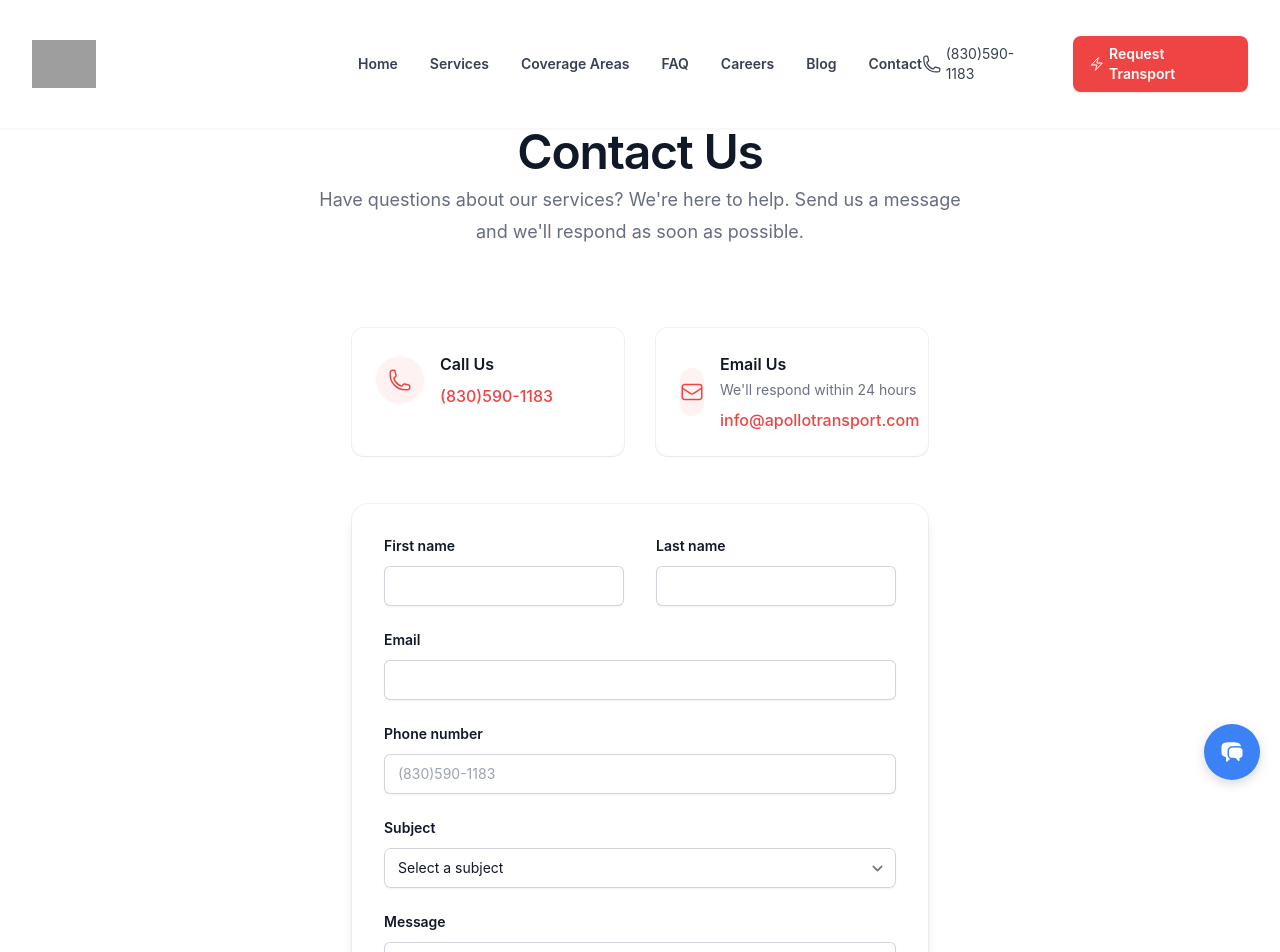
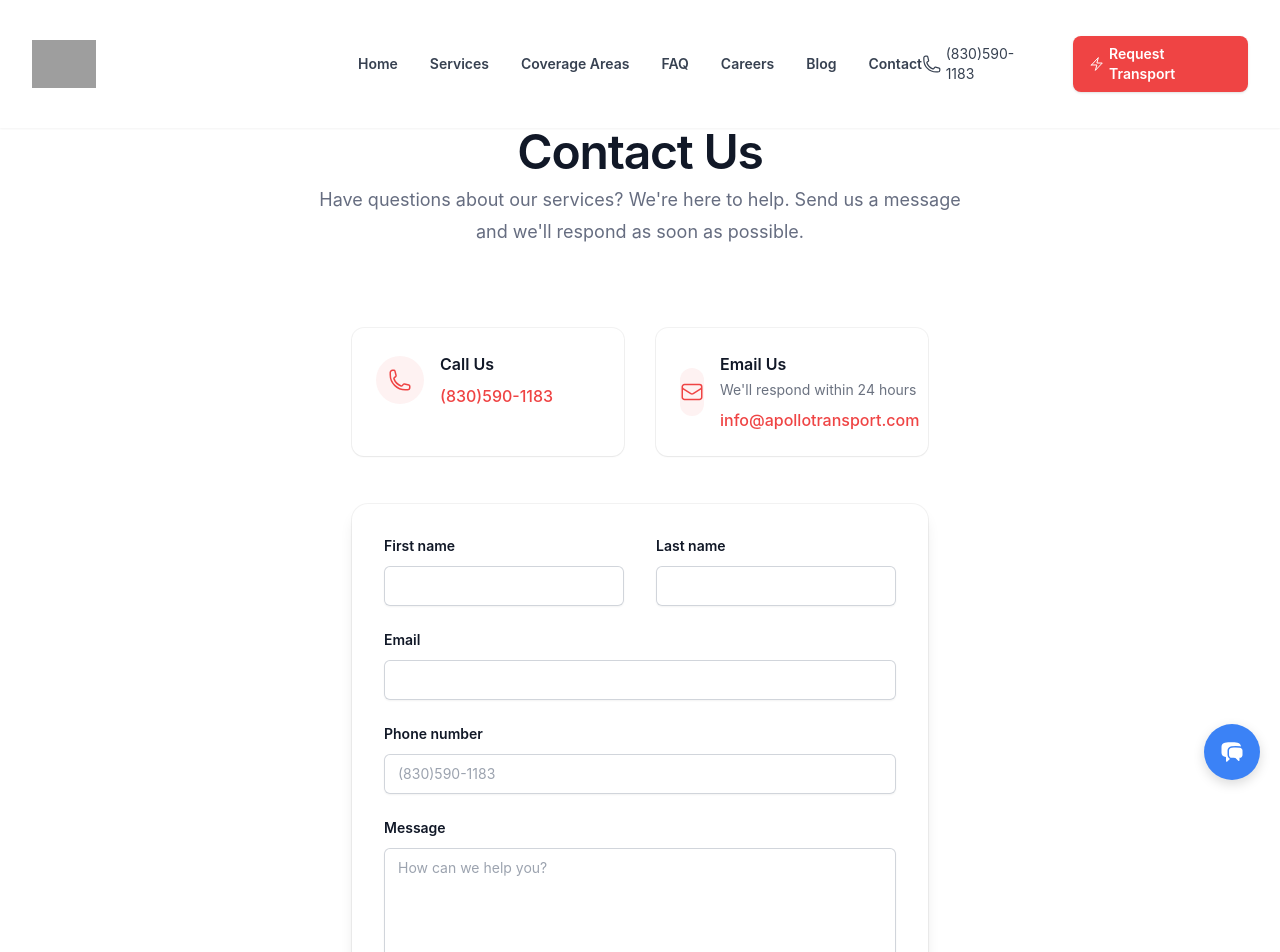
Before and after one commit to martoast/harmony-transport, a Nuxt app: page /Contact in a window 1280 px wide. Shown: the top 952 px of the page. Built offline with nearby package versions, Linux system fonts and the light colour scheme; grey boxes are pictures that could not be loaded.

Commit message:
remove subject

```diff
--- a/components/Contact.vue
+++ b/components/Contact.vue
@@ -116,25 +116,7 @@
                 />
               </div>
             </div>
-            <div class="sm:col-span-2">
-              <label for="subject" class="block text-sm font-semibold text-gray-900">Subject</label>
-              <div class="mt-2.5">
-                <select
-                  v-model="formData.subject"
-                  id="subject"
-                  name="subject"
-                  class="block w-full rounded-md border-0 px-3.5 py-2 text-gray-900 shadow-sm ring-1 ring-inset ring-gray-300 focus:ring-2 focus:ring-inset focus:ring-red-500 sm:text-sm sm:leading-6"
-                >
-                  <option value="">Select a subject</option>
-                  <option value="general">General Inquiry</option>
-                  <option value="service">Service Information</option>
-                  <option value="quote">Request a Quote</option>
-                  <option value="billing">Billing Question</option>
-                  <option value="feedback">Feedback</option>
-                  <option value="other">Other</option>
-                </select>
-              </div>
-            </div>
+
             <div class="sm:col-span-2">
               <label for="message" class="block text-sm font-semibold text-gray-900">Message</label>
               <div class="mt-2.5">
@@ -221,7 +203,6 @@ const formData = ref({
   lastName: '',
   email: '',
   phone: '',
-  subject: '',
   message: '',
   agreed: false
 })
@@ -237,8 +218,7 @@ const onSubmit = async () => {
 
     // Validate form
     if (!formData.value.firstName || !formData.value.lastName ||
-        !formData.value.email || !formData.value.phone ||
-        !formData.value.subject || !formData.value.message ||
+        !formData.value.email || !formData.value.phone || !formData.value.message ||
         !formData.value.agreed) {
       throw new Error('Please fill out all required fields')
     }
@@ -250,7 +230,6 @@ const onSubmit = async () => {
         lastName: formData.value.lastName,
         email: formData.value.email,
         phone: formData.value.phone,
-        subject: formData.value.subject,
         message: formData.value.message
       }
     }
@@ -270,7 +249,6 @@ const onSubmit = async () => {
       lastName: '',
       email: '',
       phone: '',
-      subject: '',
       message: '',
       agreed: false
     }
```
